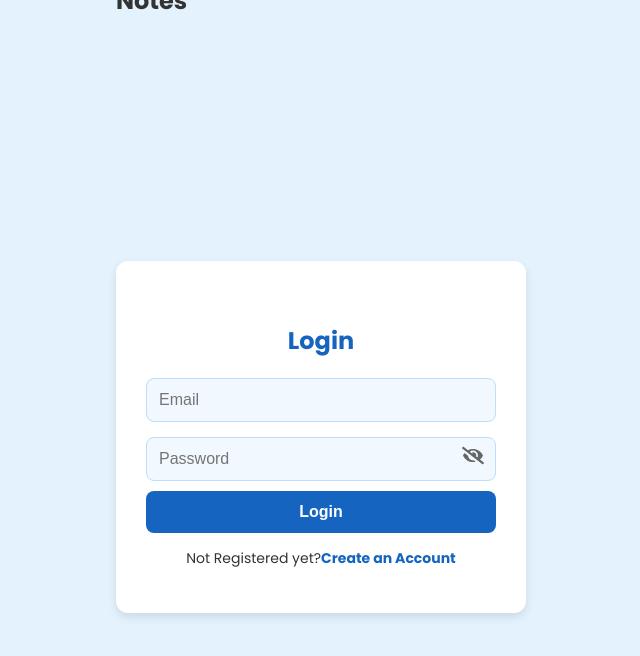
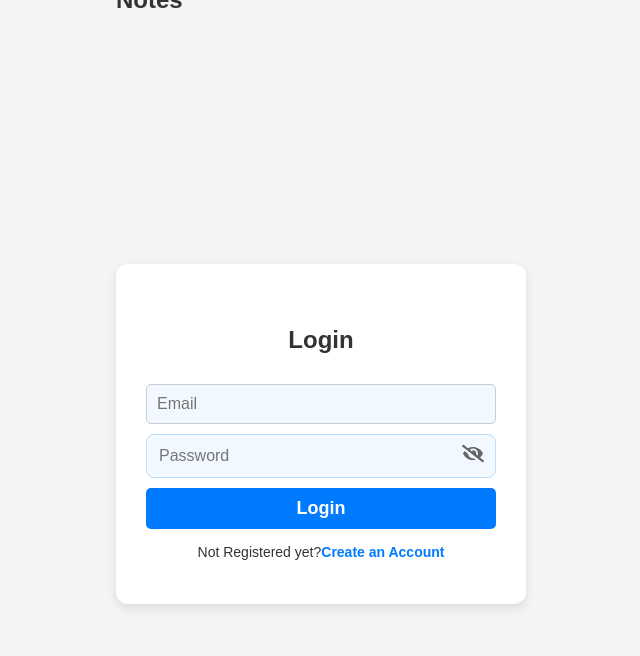
Before and after one commit to ChamathkaDhanapala/MemoMate-Notes-writing-app, a React (Vite) app in the folder frontend/notes-app/: page /login in a window 1280 px wide. Shown: the top 656 px of the page, without its empty margins (319-959 px from the left). Built offline with nearby package versions, Linux system fonts and the light colour scheme.

Commit message:
Put some styles into signup page

```diff
--- /dev/null
+++ b/frontend/notes-app/src/pages/SignUp/SignUp.css
@@ -0,0 +1,80 @@
+/* SignUp.css */
+
+body {
+    font-family: Arial, sans-serif;
+    background-color: #f4f4f4;
+    margin: 0;
+    padding: 0;
+    display: flex;
+    justify-content: center;
+    align-items: center;
+    height: 100vh;
+}
+
+.container {
+    width: 100%;
+    max-width: 400px;
+    background: #fff;
+    padding: 20px;
+    box-shadow: 0px 4px 8px rgba(0, 0, 0, 0.1);
+    border-radius: 10px;
+    text-align: center;
+}
+
+h4 {
+    margin-bottom: 20px;
+    font-size: 24px;
+    color: #333;
+}
+
+.input-box {
+    width: 100%;
+    padding: 10px;
+    margin: 10px 0;
+    border: 1px solid #ccc;
+    border-radius: 5px;
+    font-size: 16px;
+}
+
+.input-box:focus {
+    outline: none;
+    border-color: #007bff;
+    box-shadow: 0px 0px 5px rgba(0, 123, 255, 0.5);
+}
+
+.btn-primary {
+    width: 100%;
+    padding: 10px;
+    background-color: #007bff;
+    border: none;
+    color: white;
+    font-size: 18px;
+    border-radius: 5px;
+    cursor: pointer;
+    transition: background 0.3s;
+}
+
+.btn-primary:hover {
+    background-color: #0056b3;
+}
+
+.err-email {
+    color: red;
+    font-size: 14px;
+    margin-top: 5px;
+}
+
+p {
+    margin-top: 15px;
+    font-size: 14px;
+}
+
+p a {
+    color: #007bff;
+    text-decoration: none;
+    font-weight: bold;
+}
+
+p a:hover {
+    text-decoration: underline;
+}
--- a/frontend/notes-app/src/pages/SignUp/SignUp.jsx
+++ b/frontend/notes-app/src/pages/SignUp/SignUp.jsx
@@ -3,7 +3,7 @@ import Navbar from "../../components/Navbar/Navbar";
 import { Link } from "react-router-dom";
 import PasswordInput from "../../components/Input/PasswordInput"
 import { validateEmail } from "../../utils/helper";
-
+import "../SignUp/SignUp.css";
 
 const SignUp = () => {
 
```
